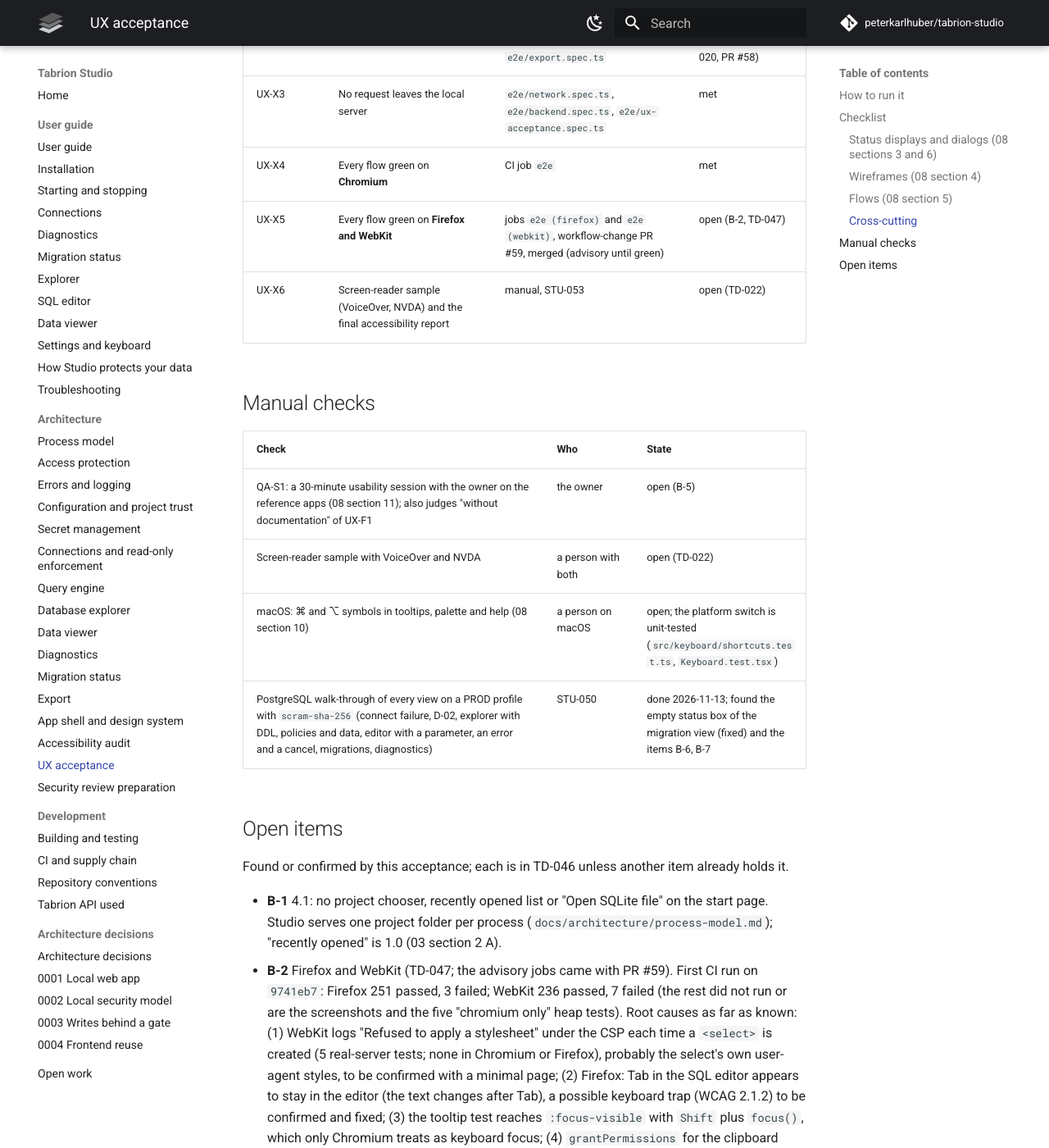
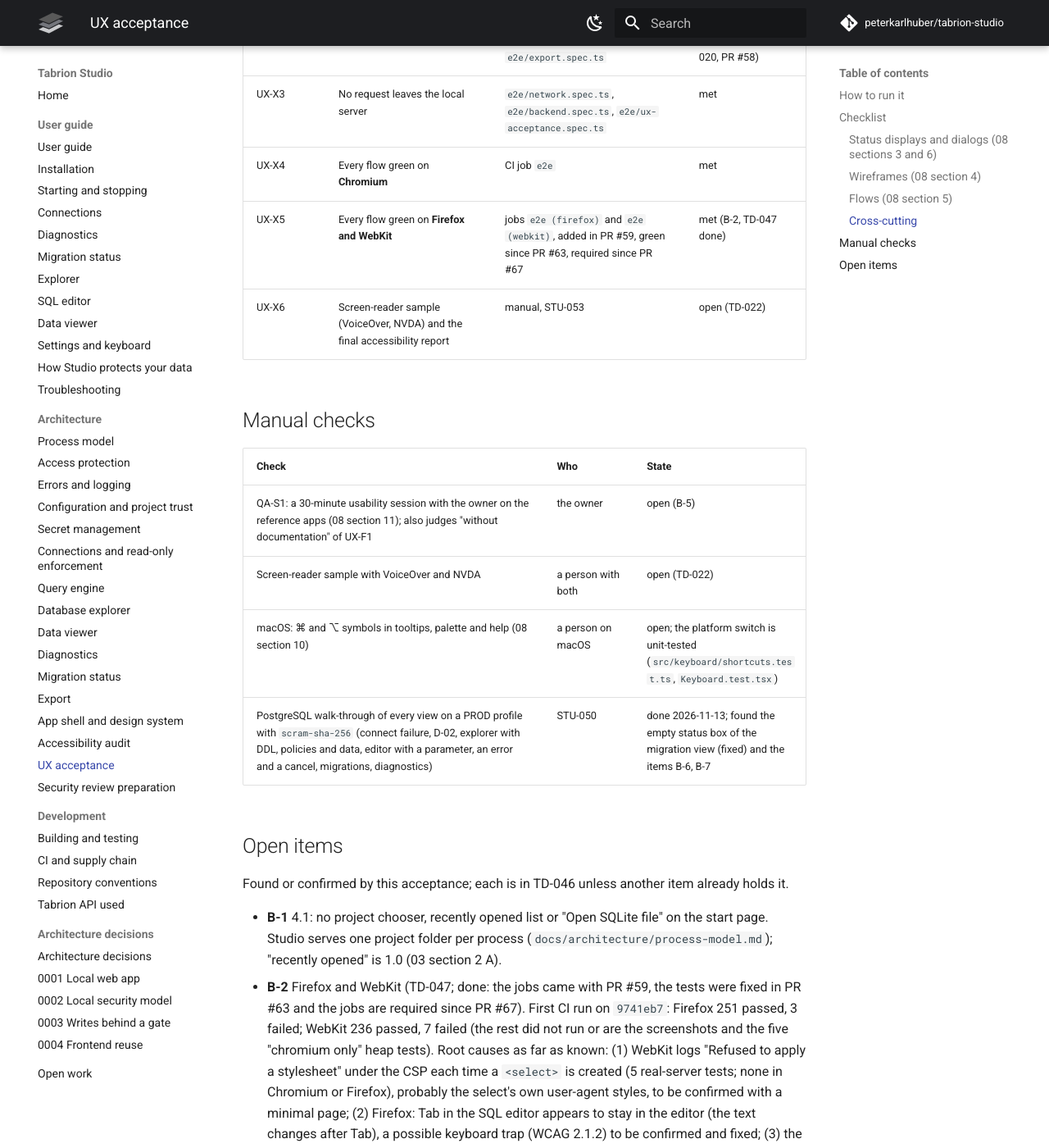
Before and after one commit to peterkarlhuber/tabrion-studio, an MkDocs documentation site: the page built from docs/architecture/ux-acceptance.md, in a window 1280 px wide and 1400 px high, scrolled down 4843 px. Shown: the whole window at 82% size. Built offline with MkDocs 1.6.1 and Material for MkDocs 9.7.7, drawn with Linux system fonts in a browser that asks for light colours; comment, search, counter and statistics services are not loaded; some of the changed text lies outside the part shown.

Commit message:
Mark UX-X5 and B-2 met in the UX acceptance record
Firefox and WebKit are green since #63 and required with this PR.

Co-Authored-By: Claude Opus 5.5 <noreply@anthropic.com>
Claude-Session: https://claude.ai/code/session_011tY7TC7Nu5VGro3DJGJcv8

```diff
--- a/docs/architecture/ux-acceptance.md
+++ b/docs/architecture/ux-acceptance.md
@@ -11,7 +11,8 @@ a real `tabrion-studio` (editable install with `scripts/build_frontend.py`), SQL
 cluster with `scram-sha-256`, Chromium 1243 (headless shell; CI uses build 1248). The whole e2e run after merging
 master `432f6b3`: 261 passed, 30 skipped (`screenshots.spec.ts`, which runs only with `STUDIO_SCREENSHOTS`), none
 failed, the PostgreSQL part of `explorer-reference.spec.ts` included. Result: every criterion that the MVP covers is
-met in Chromium; Firefox and WebKit are open (B-2), and so are the items listed under [Open items](#open-items).
+met in Chromium; Firefox and WebKit are met since PR #63 (B-2) and required since PR #67; the items listed under
+[Open items](#open-items) stay open.
 
 ## How to run it
 
@@ -81,7 +82,7 @@ after the MVP; marked ¹ in 08).
 | UX-X2 | Keyboard: palette, shortcuts, F6 areas, keyboard-only main flows | `e2e/keyboard.spec.ts`, `e2e/explorer.spec.ts`, `e2e/viewer.spec.ts`, `e2e/export.spec.ts` | met for the flows that exist; the rest is STU-052's (TD-020, PR #58) |
 | UX-X3 | No request leaves the local server | `e2e/network.spec.ts`, `e2e/backend.spec.ts`, `e2e/ux-acceptance.spec.ts` | met |
 | UX-X4 | Every flow green on **Chromium** | CI job `e2e` | met |
-| UX-X5 | Every flow green on **Firefox and WebKit** | jobs `e2e (firefox)` and `e2e (webkit)`, workflow-change PR #59, merged (advisory until green) | open (B-2, TD-047) |
+| UX-X5 | Every flow green on **Firefox and WebKit** | jobs `e2e (firefox)` and `e2e (webkit)`, added in PR #59, green since PR #63, required since PR #67 | met (B-2, TD-047 done) |
 | UX-X6 | Screen-reader sample (VoiceOver, NVDA) and the final accessibility report | manual, STU-053 | open (TD-022) |
 
 ## Manual checks
@@ -99,7 +100,8 @@ Found or confirmed by this acceptance; each is in TD-046 unless another item alr
 
 - **B-1** 4.1: no project chooser, recently opened list or "Open SQLite file" on the start page. Studio serves one
   project folder per process (`docs/architecture/process-model.md`); "recently opened" is 1.0 (03 section 2 A).
-- **B-2** Firefox and WebKit (TD-047; the advisory jobs came with PR #59). First CI run on `9741eb7`: Firefox 251
+- **B-2** Firefox and WebKit (TD-047; done: the jobs came with PR #59, the tests were fixed in PR #63 and the jobs are
+  required since PR #67). First CI run on `9741eb7`: Firefox 251
   passed, 3 failed; WebKit 236 passed, 7 failed (the rest did not run or are the screenshots and the five "chromium
   only" heap tests). Root causes as far as known: (1) WebKit logs "Refused to apply a stylesheet" under the CSP each
   time a `<select>` is created (5 real-server tests; none in Chromium or Firefox), probably the select's own
```
